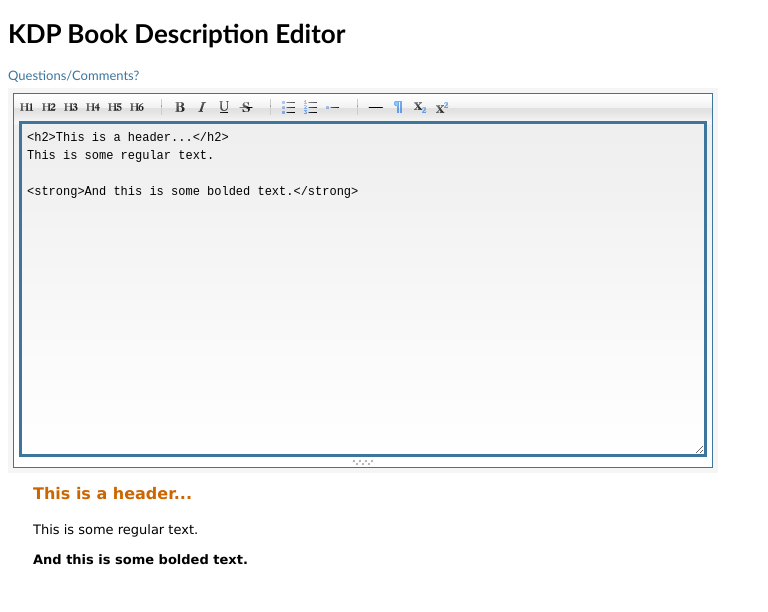
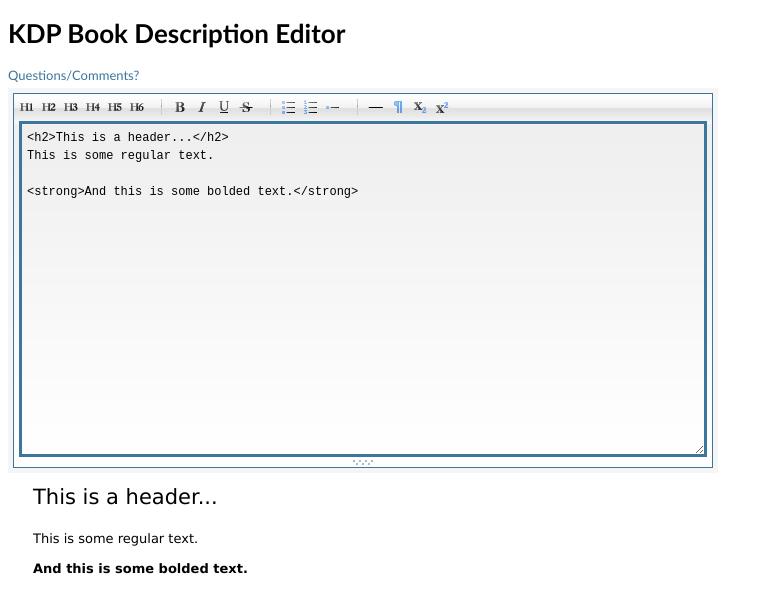
Before and after one commit to selfpubtech/kdp-description-preview, a website: page index.html in a window 1280 px wide. Shown: the whole page, without its empty margins (0-768 px from the left). Drawn offline with Linux system fonts and the light colour scheme.

Commit message:
Update h2 tag to new amazon style

```diff
--- a/app.css
+++ b/app.css
@@ -7,9 +7,11 @@
 }
 
 .preview h2 {
-    color: #CC6600;
-    font-size: medium;
-    margin: 0px 0px 0.25em;
+    font-size: 21px;
+    font-weight: normal;
+    margin: 0;
+    line-height: 1.3;
+    padding-bottom: 4px;
 }
 
 .preview h3 {
```
